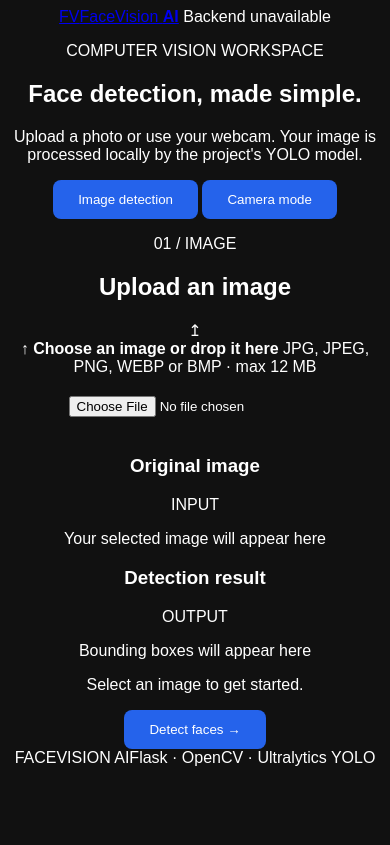
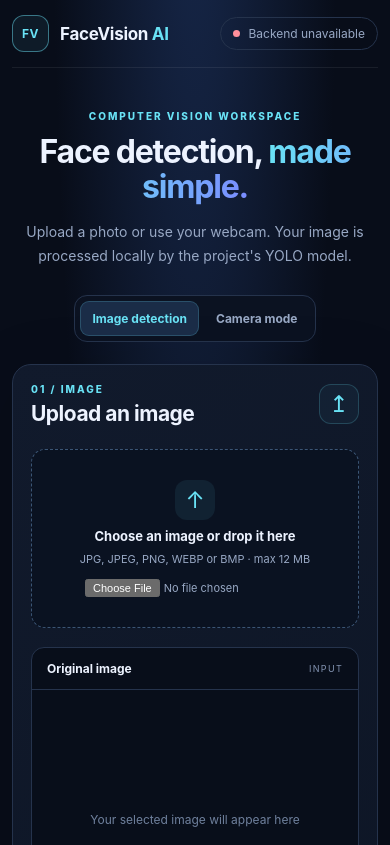
Before and after one commit to Yash-0608/face-detection, a plain HTML site: page frontend/index.html in a window 390 px wide. Shown: the top 845 px of the page. Drawn offline with Linux system fonts and the light colour scheme; no server answers.

Commit message:
Improve responsive detection workspace styling

```diff
--- a/frontend/style.css
+++ b/frontend/style.css
@@ -1,75 +1,64 @@
-body{
-
-    background:#111;
-
-    color:white;
-
-    font-family:Arial;
-
-    text-align:center;
-
-}
-
-
-
-.container{
-
-    margin-top:40px;
-
-}
-
-
-
-input{
-
-    margin:20px;
-
-}
-
-
-
-button{
-
-    padding:12px 25px;
-
-    background:#2563eb;
-
-    color:white;
-
-    border:none;
-
-    border-radius:8px;
-
-    cursor:pointer;
-
-}
-
-
-
-.images{
-
-    display:flex;
-
-    justify-content:center;
-
-    gap:40px;
-
-    margin-top:40px;
-
-}
-
-
-
-img{
-
-    width:400px;
-
-    max-height:500px;
-
-    object-fit:contain;
-
-    border-radius:12px;
-
-    border:2px solid white;
-
-}
+:root{color-scheme:dark;--bg:#080d19;--panel:#10182a;--panel2:#0c1424;--text:#edf3ff;--muted:#98a8c4;--line:#25334c;--cyan:#69e2f5;--blue:#7a8cff;--green:#68e6b1;--red:#ff8f9b}
+*{box-sizing:border-box}
+body{margin:0;background:radial-gradient(ellipse at 50% -15%,#17284b 0,transparent 52%),var(--bg);color:var(--text);font-family:Inter,ui-sans-serif,system-ui,-apple-system,BlinkMacSystemFont,"Segoe UI",sans-serif;min-height:100vh}
+button,input{font:inherit}
+button{cursor:pointer}
+button:disabled{cursor:not-allowed;opacity:.48}
+[hidden]{display:none!important}
+.app-shell{width:min(1120px,calc(100% - 40px));margin:0 auto}
+.topbar{height:82px;display:flex;align-items:center;justify-content:space-between;border-bottom:1px solid #ffffff12}
+.brand{display:flex;align-items:center;gap:11px;color:var(--text);font-size:17px;font-weight:650;text-decoration:none;letter-spacing:-.3px}
+.brand b{color:var(--cyan)}
+.brand-mark{display:grid;place-items:center;width:37px;height:37px;border:1px solid #69e2f577;border-radius:12px;color:var(--cyan);font-size:12px;letter-spacing:.5px;background:#69e2f511}
+.status{display:flex;align-items:center;gap:8px;font-size:12px;color:var(--muted);padding:8px 12px;border:1px solid var(--line);border-radius:99px}
+.status-dot{width:7px;height:7px;background:#8d9bb1;border-radius:50%}
+.status-online .status-dot{background:var(--green);box-shadow:0 0 10px #68e6b177}
+.status-offline .status-dot{background:var(--red)}
+.hero{text-align:center;padding:56px 0 32px}
+.eyebrow{font-size:10px;font-weight:800;letter-spacing:2px;color:var(--cyan);margin:0 0 12px}
+h1{font-size:clamp(32px,5vw,52px);letter-spacing:-2px;line-height:1.1;margin:0;font-weight:750}
+h1 span{background:linear-gradient(90deg,var(--cyan),var(--blue));background-clip:text;color:transparent}
+.hero-copy{color:var(--muted);font-size:14px;line-height:1.7;max-width:570px;margin:16px auto 0}
+.mode-tabs{display:flex;justify-content:center;gap:5px;padding:5px;background:#0b1221;border:1px solid var(--line);border-radius:13px;width:max-content;max-width:100%;margin:0 auto 22px}
+.mode-tab{border:0;background:transparent;color:var(--muted);padding:10px 17px;border-radius:9px;font-size:12px;font-weight:650}
+.mode-tab.active{background:#1a2c47;color:var(--cyan);box-shadow:inset 0 0 0 1px #69e2f533}
+.panel{border:1px solid var(--line);background:linear-gradient(145deg,#111a2c,#0c1423);border-radius:19px;padding:clamp(18px,3vw,30px);box-shadow:0 18px 70px #00000025}
+.panel-heading{display:flex;justify-content:space-between;align-items:center;margin-bottom:23px}
+.panel-heading .eyebrow{margin-bottom:6px}
+h2{font-size:21px;letter-spacing:-.5px;margin:0}
+.panel-icon{display:grid;place-items:center;width:40px;height:40px;border-radius:12px;border:1px solid #69e2f533;background:#69e2f50b;color:var(--cyan);font-size:23px}
+.drop-zone{display:flex;flex-direction:column;align-items:center;gap:8px;padding:30px 18px;border:1px dashed #3b5575;border-radius:14px;background:#0a1221;cursor:pointer;text-align:center;transition:border-color .2s,background .2s}
+.drop-zone:hover,.drop-zone.drag-over{border-color:var(--cyan);background:#69e2f50a}
+.upload-icon{display:grid;place-items:center;width:40px;height:40px;border-radius:12px;background:#69e2f513;color:var(--cyan);font-size:23px}
+.drop-zone strong{font-size:13px}
+.drop-zone>span:last-of-type{font-size:11px;color:var(--muted)}
+.drop-zone input{max-width:220px;font-size:11px;color:var(--muted);margin-top:5px}
+.image-grid{display:grid;grid-template-columns:repeat(2,minmax(0,1fr));gap:16px;margin-top:19px}
+.image-card{min-width:0;border:1px solid var(--line);border-radius:13px;overflow:hidden;background:#080e1a}
+.image-card-heading{display:flex;justify-content:space-between;align-items:center;padding:13px 15px;border-bottom:1px solid var(--line)}
+.image-card-heading h3{font-size:12px;margin:0;font-weight:650}
+.image-card-heading span{font-size:9px;letter-spacing:1.3px;color:#8293b0}
+.image-stage{height:300px;display:grid;place-items:center;padding:10px;position:relative}
+.image-stage img{width:100%;height:100%;object-fit:contain}
+.image-stage p,.camera-stage p{font-size:12px;color:#6f809d;text-align:center;padding:15px}
+.action-row{display:flex;justify-content:space-between;align-items:center;gap:18px;margin-top:22px}
+.message{font-size:12px;color:var(--muted);line-height:1.5;margin:0}
+.message.error{color:var(--red)}
+.message.success{color:var(--green)}
+.primary-button,.secondary-button{display:inline-flex;justify-content:center;align-items:center;gap:18px;border-radius:10px;padding:12px 17px;font-size:12px;font-weight:750;white-space:nowrap;transition:transform .15s,opacity .15s}
+.primary-button{border:1px solid #8bf0ff;background:linear-gradient(110deg,#7ae7f5,#a6c9ff);color:#071321}
+.primary-button:hover:not(:disabled){transform:translateY(-1px)}
+.primary-button span{font-size:17px;line-height:10px}
+.secondary-button{border:1px solid var(--line);background:#151f32;color:var(--text)}
+.loading{opacity:.7}
+.stats{display:flex;gap:12px;margin-top:17px}
+.stats>div{display:flex;flex-direction:column;gap:5px;padding:12px 15px;background:#0a1221;border:1px solid var(--line);border-radius:10px;min-width:145px}
+.stats span{font-size:10px;color:var(--muted)}
+.stats strong{font-size:17px}
+.camera-note,.camera-footnote{color:var(--muted);font-size:12px;line-height:1.6}
+.camera-stage{display:grid;place-items:center;min-height:300px;background:#080e1a;border:1px solid var(--line);border-radius:13px;overflow:hidden}
+.camera-stage video,.camera-stage img{display:block;max-width:100%;max-height:560px;object-fit:contain}
+.button-group{display:flex;gap:9px}
+.camera-footnote{font-size:10px;margin:15px 0 0}
+footer{display:flex;justify-content:space-between;gap:15px;padding:24px 2px 30px;color:#667894;font-size:9px;letter-spacing:1.2px}
+@media(max-width:680px){.app-shell{width:calc(100% - 24px)}.topbar{height:68px}.hero{padding:42px 0 27px}h1{letter-spacing:-1.2px}.image-grid{grid-template-columns:1fr}.image-stage{height:260px}.action-row{align-items:stretch;flex-direction:column}.primary-button{width:100%}.stats{flex-wrap:wrap}.mode-tab{padding:10px 12px}footer{font-size:8px}.camera-stage{min-height:230px}}
```
